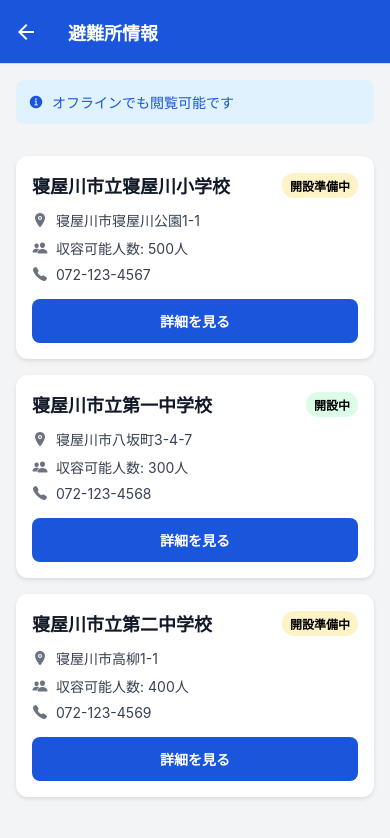
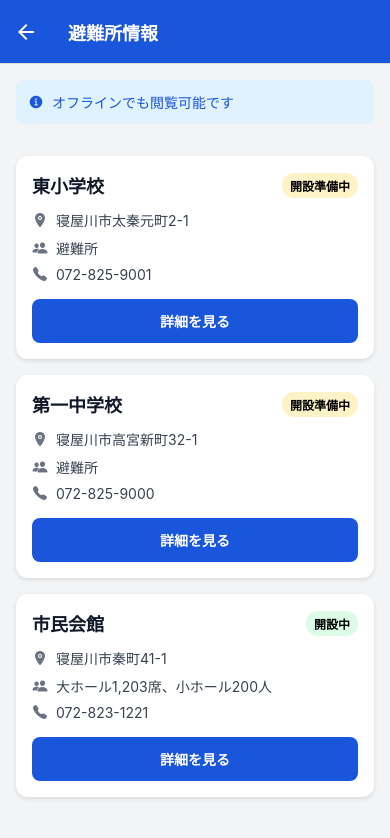
Before and after one commit to manmaru-ai/pbl1-team4, a React Native app: screen /Shelter in a window 390 px wide. Shown: the top 838 px of the page. Built offline with nearby package versions, Linux system fonts and the light colour scheme.

Commit message:
諸々変えてる

```diff
--- a/App.tsx
+++ b/App.tsx
@@ -28,11 +28,8 @@ function HomeScreen({ navigation }: { navigation: NativeStackNavigationProp<Root
   const [isNotificationsVisible, setIsNotificationsVisible] = useState(false);
 
   const emergencyNotices = [
-    { id: 1, time: '2024.10.20 10:15', type: '気象警報・注意報', icon: '⚠️' },
-    { id: 2, time: '2024.10.19 15:29', type: '気象警報・注意報', icon: '⚠️' },
-    { id: 3, time: '2024.10.18 12:26', type: '避難情報発表中', icon: '⚡' },
-    { id: 4, time: '2024.10.17 14:25', type: '気象警報・注意報', icon: '⚠️' },
-    { id: 5, time: '2024.10.16 14:42', type: '気象警報・注意報', icon: '⚠️' },
+    { id: 1, time: '2024.04.18 10:15', type: '気象警報・注意報', icon: '⚠️' },
+    { id: 2, time: '2024.04.18 09:30', type: '避難所開設情報', icon: '🏠' },
   ];
 
   const menuItems = [
--- a/app.json
+++ b/app.json
@@ -1,7 +1,7 @@
 {
   "expo": {
-    "name": "weather-app",
-    "slug": "weather-app",
+    "name": "避難場所取得",
+    "slug": "evacuation-app",
     "version": "1.0.0",
     "orientation": "portrait",
     "icon": "./assets/icon.png",
--- a/screens/ShelterScreen.tsx
+++ b/screens/ShelterScreen.tsx
@@ -6,27 +6,27 @@ export default function ShelterScreen() {
   const shelters = [
     {
       id: 1,
-      name: '寝屋川市立寝屋川小学校',
-      address: '寝屋川市寝屋川公園1-1',
-      capacity: '500人',
-      phone: '072-123-4567',
+      name: '東小学校',
+      address: '寝屋川市太秦元町2-1',
+      capacity: '避難所',
+      phone: '072-825-9001',
       status: '開設準備中',
     },
     {
       id: 2,
-      name: '寝屋川市立第一中学校',
-      address: '寝屋川市八坂町3-4-7',
-      capacity: '300人',
-      phone: '072-123-4568',
-      status: '開設中',
+      name: '第一中学校',
+      address: '寝屋川市高宮新町32-1',
+      capacity: '避難所',
+      phone: '072-825-9000',
+      status: '開設準備中',
     },
     {
       id: 3,
-      name: '寝屋川市立第二中学校',
-      address: '寝屋川市高柳1-1',
-      capacity: '400人',
-      phone: '072-123-4569',
-      status: '開設準備中',
+      name: '市民会館',
+      address: '寝屋川市秦町41-1',
+      capacity: '大ホール1,203席、小ホール200人',
+      phone: '072-823-1221',
+      status: '開設中',
     },
   ];
 
@@ -60,7 +60,7 @@ export default function ShelterScreen() {
 
               <View style={styles.infoRow}>
                 <Ionicons name="people" size={16} color="#6b7280" />
-                <Text style={styles.infoText}>収容可能人数: {shelter.capacity}</Text>
+                <Text style={styles.infoText}>{shelter.capacity}</Text>
               </View>
 
               <View style={styles.infoRow}>
```
